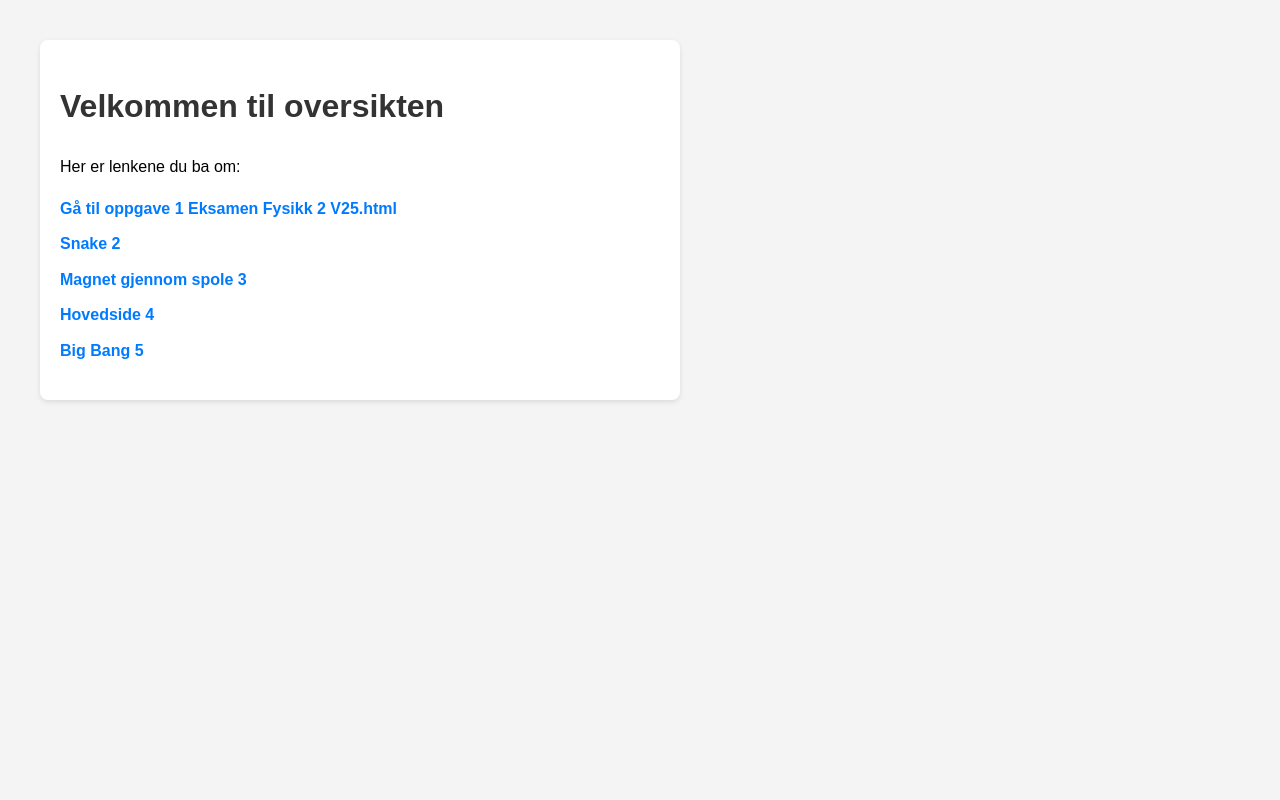
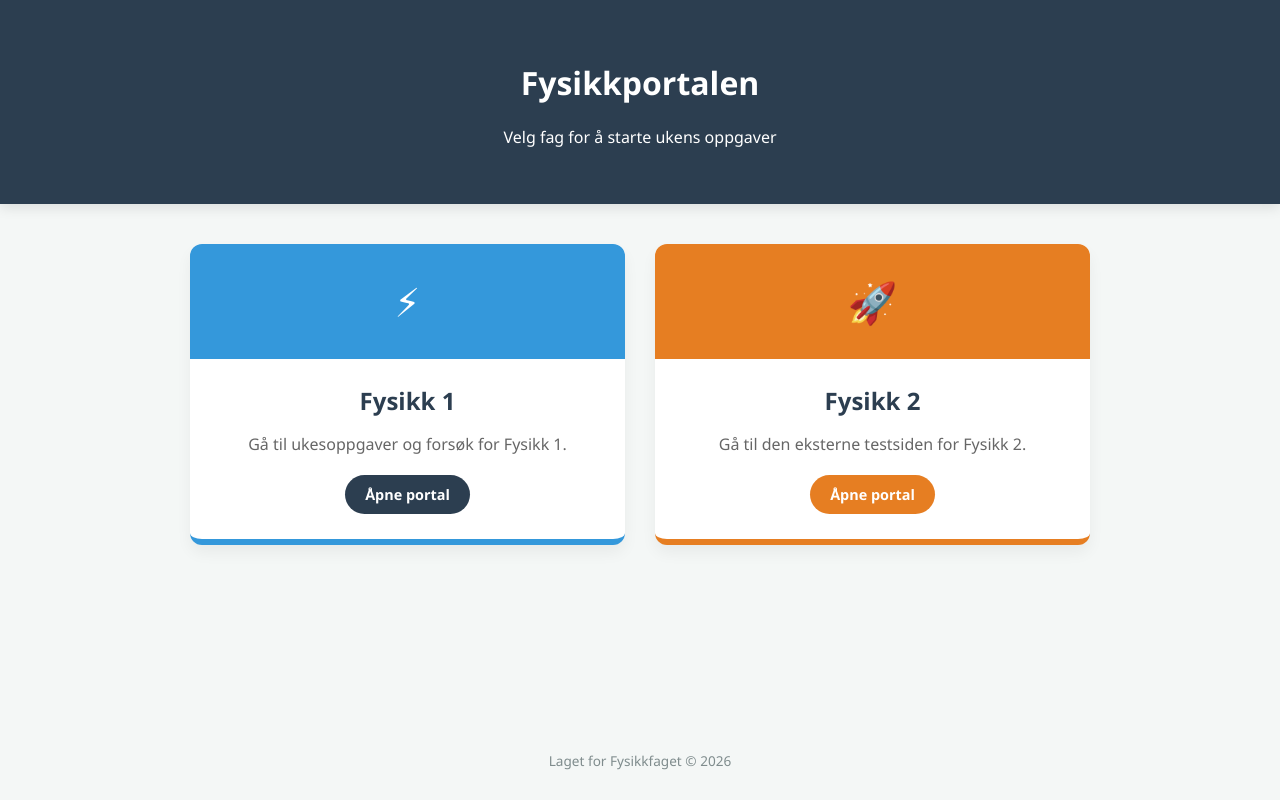
Before and after one commit to Psi-Tau/fysikk1, a plain HTML site: page index.html in a window 1280 px wide. Drawn offline with Linux system fonts and the light colour scheme.

Commit message:
Update index.html

```diff
--- a/index.html
+++ b/index.html
@@ -3,46 +3,134 @@
 <head>
     <meta charset="UTF-8">
     <meta name="viewport" content="width=device-width, initial-scale=1.0">
-    <title>Min Nettside</title>
+    <title>Fysikkportalen | Oversikt</title>
     <style>
+        :root {
+            --primary: #2c3e50;
+            --fys1: #3498db;
+            --fys2: #e67e22;
+            --bg: #f4f7f6;
+        }
+
         body {
-            font-family: Arial, sans-serif;
-            line-height: 1.6;
-            margin: 40px;
-            background-color: #f4f4f4;
+            font-family: 'Segoe UI', Tahoma, Geneva, Verdana, sans-serif;
+            background-color: var(--bg);
+            margin: 0;
+            display: flex;
+            flex-direction: column;
+            align-items: center;
+            min-height: 100vh;
         }
+
+        header {
+            background: var(--primary);
+            color: white;
+            width: 100%;
+            padding: 2.5rem 0;
+            text-align: center;
+            box-shadow: 0 4px 12px rgba(0,0,0,0.1);
+            margin-bottom: 40px;
+        }
+
         .container {
-            max-width: 600px;
+            max-width: 900px;
+            width: 90%;
+            display: grid;
+            grid-template-columns: repeat(auto-fit, minmax(300px, 1fr));
+            gap: 30px;
+        }
+
+        .subject-card {
             background: white;
-            padding: 20px;
-            border-radius: 8px;
-            box-shadow: 0 2px 5px rgba(0,0,0,0.1);
+            border-radius: 12px;
+            overflow: hidden;
+            box-shadow: 0 8px 15px rgba(0,0,0,0.05);
+            transition: transform 0.3s ease, box-shadow 0.3s ease;
+            text-decoration: none;
+            color: inherit;
+            display: flex;
+            flex-direction: column;
+            border-bottom: 6px solid #ddd;
         }
-        h1 { color: #333; }
-        ul { list-style-type: none; padding: 0; }
-        li { margin: 10px 0; }
-        a {
-            text-decoration: none;
-            color: #007BFF;
+
+        .subject-card:hover {
+            transform: translateY(-8px);
+            box-shadow: 0 12px 25px rgba(0,0,0,0.1);
+        }
+
+        .card-header {
+            padding: 30px;
+            text-align: center;
+            color: white;
+            font-size: 2.5rem;
+        }
+
+        .fys1-head { background: var(--fys1); }
+        .fys2-head { background: var(--fys2); }
+
+        .card-body {
+            padding: 25px;
+            text-align: center;
+        }
+
+        .card-body h2 {
+            margin: 0 0 10px 0;
+            color: var(--primary);
+        }
+
+        .card-body p {
+            color: #666;
+            margin-bottom: 20px;
+        }
+
+        .btn-enter {
+            display: inline-block;
+            padding: 10px 20px;
+            border-radius: 20px;
+            background: var(--primary);
+            color: white;
             font-weight: bold;
+            font-size: 0.9rem;
         }
-        a:hover { text-decoration: underline; }
+
+        footer {
+            margin-top: auto;
+            padding: 30px;
+            color: #7f8c8d;
+            font-size: 0.85rem;
+        }
     </style>
 </head>
 <body>
 
-<div class="container">
-    <h1>Velkommen til oversikten</h1>
-    <p>Her er lenkene du ba om:</p>
+    <header>
+        <h1>Fysikkportalen</h1>
+        <p>Velg fag for å starte ukens oppgaver</p>
+    </header>
 
-    <ul>
-        <li><a href="V25_oppgave1.html">Gå til oppgave 1 Eksamen Fysikk 2 V25.html</a></li>
-        <li><a href="snake.html">Snake 2</a></li>
-        <li><a href="magnet_gjennom_spole.html">Magnet gjennom spole 3</a></li>
-        <li><a href="hovedside.html">Hovedside 4</a></li>
-        <li><a href="bigbang.html">Big Bang 5</a></li>
-    </ul>
-</div>
+    <div class="container">
+        <a href="oppgaver.html" class="subject-card" style="border-color: var(--fys1);">
+            <div class="card-header fys1-head">⚡</div>
+            <div class="card-body">
+                <h2>Fysikk 1</h2>
+                <p>Gå til ukesoppgaver og forsøk for Fysikk 1.</p>
+                <div class="btn-enter">Åpne portal</div>
+            </div>
+        </a>
+
+        <a href="https://test-fys2.netlify.app" class="subject-card" style="border-color: var(--fys2);">
+            <div class="card-header fys2-head">🚀</div>
+            <div class="card-body">
+                <h2>Fysikk 2</h2>
+                <p>Gå til den eksterne testsiden for Fysikk 2.</p>
+                <div class="btn-enter" style="background: var(--fys2);">Åpne portal</div>
+            </div>
+        </a>
+    </div>
+
+    <footer>
+        Laget for Fysikkfaget &copy; 2026
+    </footer>
 
 </body>
 </html>
```
